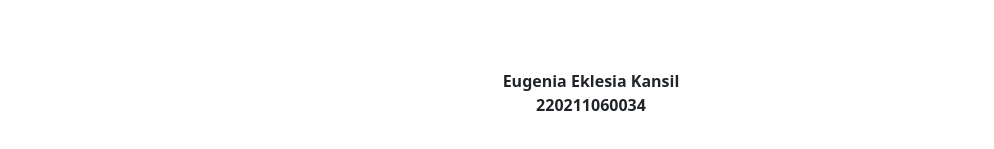
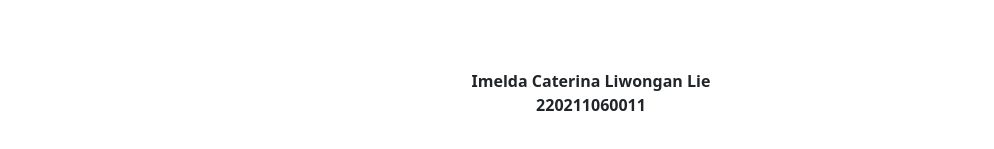
Before and after one commit to piikebu/Modul-2, a plain HTML site: page index.html in a window 1280 px wide. Shown: the part 289-438 px from the top of the page, without its empty margins (49-1043 px from the left). Drawn offline with Linux system fonts and the light colour scheme.

Commit message:
Update index.html

```diff
--- a/index.html
+++ b/index.html
@@ -41,9 +41,9 @@
 
 	<footer class="text-dark text-center py-4 mt-5" style="background-color: white;">
         <div class="container">
-            <p class="mb-0"><strong>Eugenia Eklesia Kansil
+            <p class="mb-0"><strong>Imelda Caterina Liwongan Lie
             </strong></p>
-            <p class="mb-0"><strong>220211060034</strong></p>
+            <p class="mb-0"><strong>220211060011</strong></p>
         </div>
     </footer>
 
```
